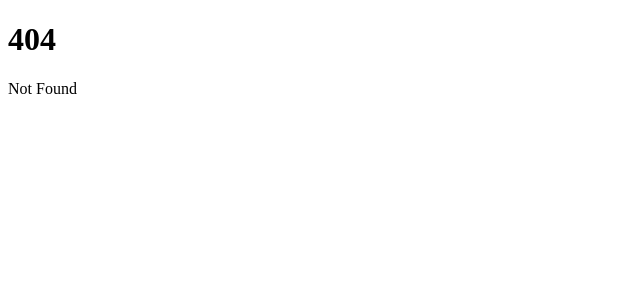
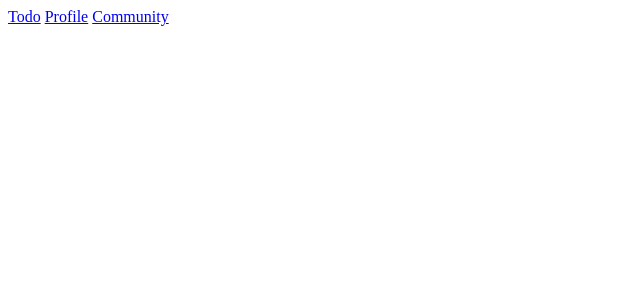
Before and after one commit to CerberusLatrans/todo-app, a SvelteKit app: page /community in a window 1280 px wide. Before the commit this address had no page. Shown: the top 300 px of the page, without its empty margins (0-640 px from the left). Built offline with nearby package versions, Linux system fonts and the light colour scheme.

Commit message:
basic app structure

```diff
--- /dev/null
+++ b/src/routes/+layout.js
@@ -0,0 +1 @@
+export const ssr = false;
--- /dev/null
+++ b/src/routes/+layout.svelte
@@ -0,0 +1,7 @@
+<nav>
+    <a href="/">Todo</a>
+    <a href="/profile">Profile</a>
+    <a href="/community">Community</a>
+  </nav>
+
+  <slot></slot>
```
Also changed, not shown: src/routes/api/community/+server.js (added), src/routes/api/friends/+server.js (added), src/routes/api/profile/+server.js (added), src/routes/community/+page.svelte (added), src/routes/profile/+page.svelte (added).
